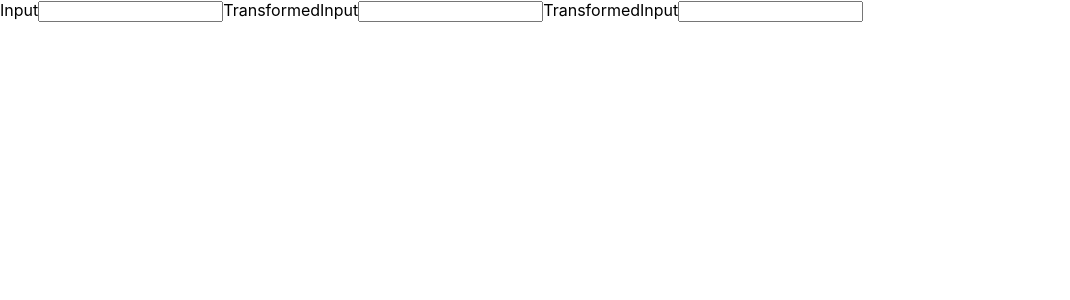
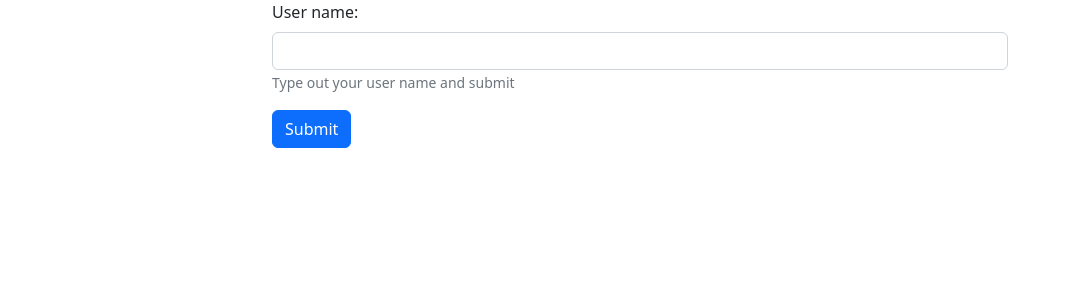
Before and after one commit to speedcuber911/ns-react-course, a React (Create React App) app: page / in a window 1280 px wide. Shown: the top 300 px of the page, without its empty margins (0-1070 px from the left). Built offline with nearby package versions, Linux system fonts and the light colour scheme.

Commit message:
error handling with forms

```diff
--- a/package.json
+++ b/package.json
@@ -6,9 +6,11 @@
     "@testing-library/jest-dom": "^5.16.5",
     "@testing-library/react": "^13.4.0",
     "@testing-library/user-event": "^13.5.0",
+    "bootstrap": "^5.2.3",
     "react": "^18.2.0",
     "react-dom": "^18.2.0",
     "react-scripts": "5.0.1",
+    "reactstrap": "^9.1.6",
     "web-vitals": "^2.1.4"
   },
   "scripts": {
--- a/src/App.js
+++ b/src/App.js
@@ -8,6 +8,8 @@ import "./App.css";
 import { useState } from "react";
 import Todos from "./components/Todos";
 import Dictionary from "./components/dictionary";
+import "bootstrap/dist/css/bootstrap.min.css";
+import Input from "./components/Input";
 
 const fruits = ["Apple", "Banana", "Carrot", "Grapes"];
 // React fragment(<> </>) allows you to wrap JSX in one element
@@ -76,7 +78,8 @@ function App() {
       <hr /> */}
       {/* <TodosWithCalc heading="TodosWithCalc" /> */}
       {/* <MainAppPage /> */}
-      <InputTransformer />
+      {/* <InputTransformer /> */}
+      <Input/>
     </>
   );
 }
--- /dev/null
+++ b/src/components/Input.js
@@ -0,0 +1,87 @@
+import { useState } from "react";
+import {
+  Form,
+  FormGroup,
+  Label,
+  Input,
+  FormFeedback,
+  FormText,
+  Container,
+  Row,
+  Col,
+  Button,
+} from "reactstrap";
+
+function InputComponent() {
+  const [inputText, setInput] = useState("");
+  const [inputValidationErrors, setInputValidationErrors] = useState([]);
+  const [inputSuccess, setInputSuccess] = useState(false);
+  const validate = () => {
+    const errors = [];
+    if (inputText.length === 0) {
+      errors.push("User name can't be blank");
+    }
+    if (inputText.length < 5) {
+      errors.push("User name must have a lenght of 5 or more charcaters");
+    }
+    if (
+      inputText
+        .split("")
+        .some(
+          (arrayCh) => arrayCh.charCodeAt() >= 48 && arrayCh.charCodeAt() <= 57
+        )
+    )
+      errors.push("User name can't have numbers");
+
+    if (
+      inputText
+        .split("")
+        .some(
+          (arrayCh) =>
+            !(
+              (arrayCh.charCodeAt() >= 48 && arrayCh.charCodeAt() <= 57) ||
+              (arrayCh.charCodeAt() >= 65 && arrayCh.charCodeAt() <= 91) ||
+              (arrayCh.charCodeAt() >= 97 && arrayCh.charCodeAt() <= 123)
+            )
+        )
+    )
+      errors.push("User name can't have special characters");
+
+    if (!errors.length) {
+      setInputSuccess(true);
+      setTimeout(() => setInputSuccess(false), 2000);
+    }
+
+    setInputValidationErrors(errors);
+  };
+  return (
+    <Container>
+      <Row>
+        <Col sm="2"></Col>
+        <Col sm="8">
+          <Form>
+            <FormGroup>
+              <Label for="examplePassword">User name:</Label>
+              <Input
+                valid={inputSuccess}
+                invalid={inputValidationErrors.length ? true : false}
+                value={inputText}
+                onChange={(e) => setInput(e.target.value)}
+              />
+              {inputValidationErrors.map((error) => (
+                <FormFeedback key={error}>{error}</FormFeedback>
+              ))}
+              <FormText>Type out your user name and submit</FormText>
+            </FormGroup>
+          </Form>
+          <Button color="primary" onClick={validate}>
+            Submit
+          </Button>
+        </Col>
+        <Col sm="2"></Col>
+      </Row>
+    </Container>
+  );
+}
+
+export default InputComponent;
--- a/src/components/InputTransformer.js
+++ b/src/components/InputTransformer.js
@@ -1,9 +1,10 @@
-import { useState } from "react";
+import { useReducer, useState } from "react";
 
 function Input(props) {
+  console.log("Value is", props.value);
   return (
     <>
-      <label>Input</label>
+      <label>Input: </label>
       <input
         type="text"
         value={props.value}
@@ -15,7 +16,7 @@ function Input(props) {
 function TransformedInput(props) {
   return (
     <>
-      <label>TransformedInput</label>
+      <label>{props.label}: </label>
       <input type="text" value={props.transformer(props.toTransform)}></input>
     </>
   );
@@ -29,18 +30,36 @@ function tranformToLower(stri) {
   return stri.toLowerCase();
 }
 
+function inputStateReducer(state, action) {
+  if (action.type === "UPDATE_INPUT") return action.value;
+  return state;
+}
+
 function InputTransformer() {
-  const [preTransformed, setPreTransformed] = useState("");
+  useReducer();
+  const [inputState, dispatch] = useReducer(inputStateReducer, "");
   return (
     <>
-      <Input value={preTransformed} onChange={setPreTransformed} />
+      <Input
+        value={inputState}
+        onChange={(value) => {
+          dispatch({
+            type: "UPDATE_INPUT",
+            value,
+          });
+        }}
+      />
+      <br />
       <TransformedInput
-        toTransform={preTransformed}
+        toTransform={inputState}
         transformer={tranformToUpper}
+        label="Captialise"
       />
+      <br />
       <TransformedInput
-        toTransform={preTransformed}
+        toTransform={inputState}
         transformer={tranformToLower}
+        label="SmallCase"
       />
     </>
   );
```
Also changed, not shown: 1 other file (tests, documents, lock files or other folders).
